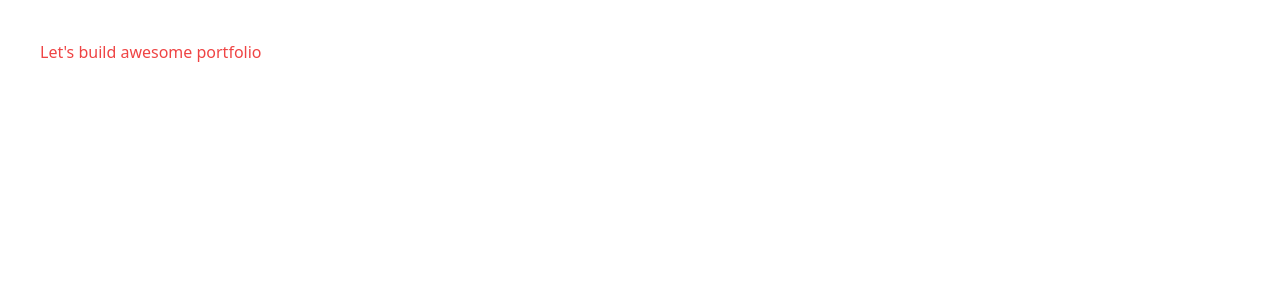
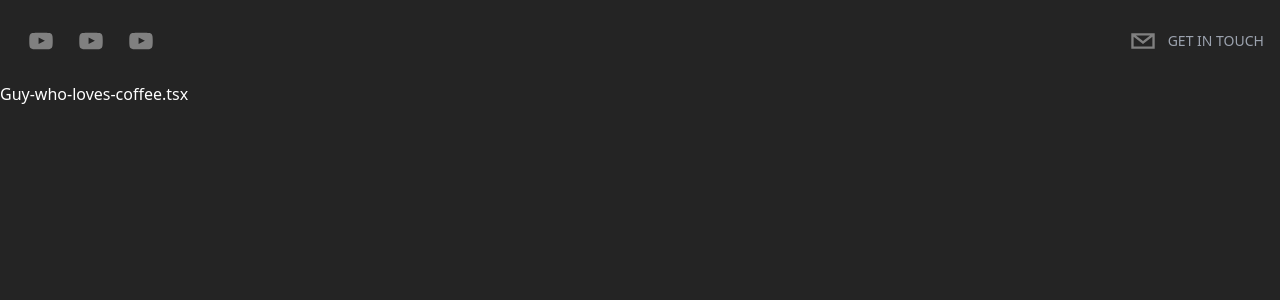
Before and after one commit to himalMajumder/nextjs-portfolio, a Next.js app: page / in a window 1280 px wide. Shown: the top 300 px of the page. Built offline with nearby package versions, Linux system fonts and the light colour scheme.

Commit message:
framer-montion and reacat-simple-typewriter package add

```diff
--- a/app/page.tsx
+++ b/app/page.tsx
@@ -1,13 +1,17 @@
+import Header from '@/components/Header'
+import Hero from '@/components/Hero'
 import Image from 'next/image'
 
 export default function Home() {
   return (
-    <main className="p-10 text-red-500">
-      <h1> Let&#x27;s build awesome portfolio</h1>
-
+    <main className='bg-[rgb(36,36,36)] text-white h-screen'>
       {/* Header */}
+      <Header />
 
       {/* Hero */}
+      <section id="hero">
+        <Hero />
+      </section>
 
       {/* About  */}
 
--- /dev/null
+++ b/components/Header.tsx
@@ -0,0 +1,26 @@
+'use client'
+
+import React from 'react'
+import { SocialIcon } from 'react-social-icons'
+import { motion } from 'framer-motion'
+
+type Props = {}
+
+function Header({ }: Props) {
+    return (
+        <header className='sticky top-0 p-4 flex items-start justify-between max-w-7xl mx-auto z-20 xl:items-center'>
+            <motion.div initial={{ x: -500, opacity: 0, scale: 0.5 }} animate={{ x: 0, opacity: 1, scale: 1 }} transition={{ duration: 1.5}} className='flex flex-row items-center'>
+                <SocialIcon url="https://www.youtube.com/@TraversyMedia" fgColor='gray' bgColor='transparent' />
+                <SocialIcon url="https://www.youtube.com/@TraversyMedia" fgColor='gray' bgColor='transparent' />
+                <SocialIcon url="https://www.youtube.com/@TraversyMedia" fgColor='gray' bgColor='transparent' />
+                {/* social icons */}
+            </motion.div>
+            <motion.div initial={{ x : 500, opacity: 0, scale : 0.5 }} animate={{ x : 0, opacity : 1, scale : 1}} transition={{ duration: 1}} className='flex flex-row items-center text-gray-300 cursor-pointer'>
+                <SocialIcon className='cursor-pointer' network='email' fgColor='gray' bgColor='transparent' />
+                <p className='uppercase hidden md:inline-flex text-sm text-gray-400'>Get In Touch</p>
+            </motion.div>
+        </header>
+    )
+}
+
+export default Header
--- /dev/null
+++ b/components/Hero.tsx
@@ -0,0 +1,27 @@
+"use client"
+import React from 'react'
+import { Cursor, useTypewriter } from 'react-simple-typewriter'
+
+type Props = {}
+
+const Hero = (props: Props) => {
+    const [text, count] = useTypewriter({
+        words : [
+            "Hi, The Names Himal Majumder",
+            "Guy-who-loves-coffee.tsx",
+            "<ButLovesToCodeMore />"
+        ],
+        loop: true,
+        delaySpeed: 2000,
+    });
+  return (
+    <div>
+        <h1>
+        <span> {text} </span>
+        <Cursor cursorColor='#F7AB0A' />
+        </h1>
+    </div>
+  )
+}
+
+export default Hero
--- a/package.json
+++ b/package.json
@@ -15,10 +15,13 @@
     "autoprefixer": "10.4.14",
     "eslint": "8.41.0",
     "eslint-config-next": "13.4.4",
+    "framer-motion": "^10.12.16",
     "next": "13.4.4",
     "postcss": "8.4.23",
     "react": "18.2.0",
     "react-dom": "18.2.0",
+    "react-simple-typewriter": "^5.0.1",
+    "react-social-icons": "^5.15.0",
     "tailwindcss": "3.3.2",
     "typescript": "5.0.4"
   }
```
Also changed, not shown: 1 other file (tests, documents, lock files or other folders).
